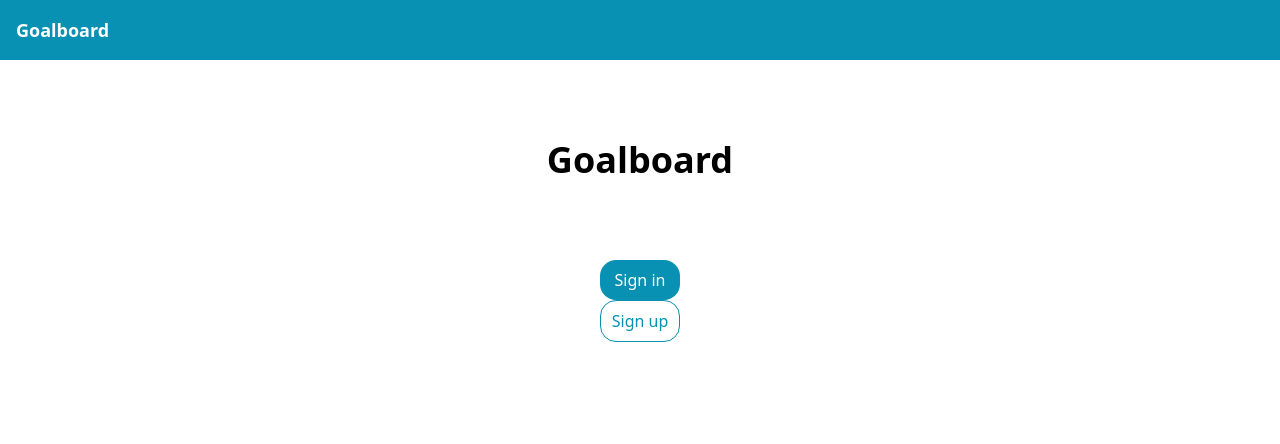
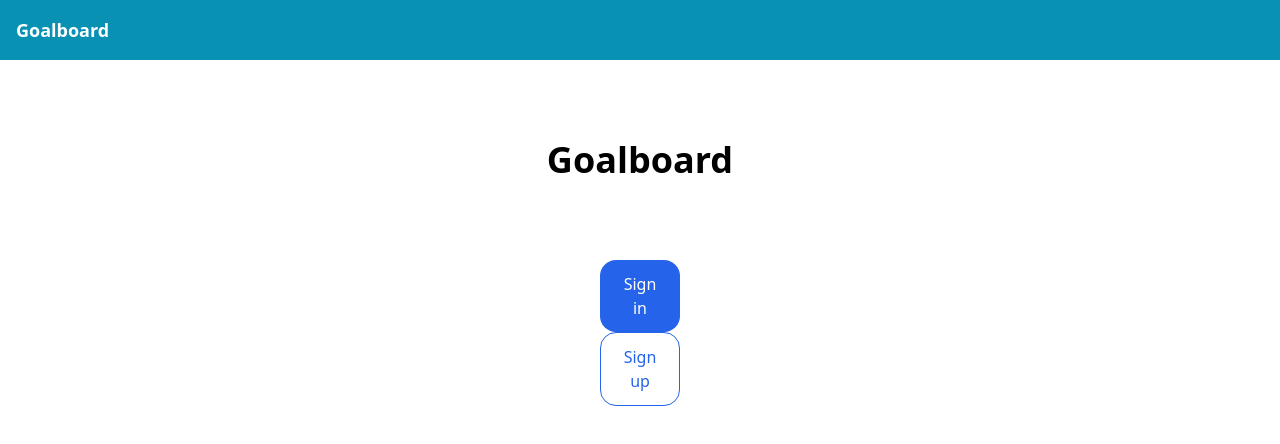
Before and after one commit to benzend/goalboard-collab, a React (Vite) app in the folder frontend/: page / in a window 1280 px wide. Shown: the top 444 px of the page. Built offline with nearby package versions, Linux system fonts and the light colour scheme.

Commit message:
refactor(btn): use a btn component to reuse and couple btn styling

```diff
--- a/frontend/package.json
+++ b/frontend/package.json
@@ -10,6 +10,7 @@
     "preview": "vite preview"
   },
   "dependencies": {
+    "classnames": "^2.5.1",
     "react": "^18.2.0",
     "react-dom": "^18.2.0",
     "react-router-dom": "^6.22.0"
--- a/frontend/src/Home.tsx
+++ b/frontend/src/Home.tsx
@@ -1,6 +1,8 @@
 import 'react';
 import { Link } from 'react-router-dom';
 import { Nav } from './components/Nav';
+import cn from 'classnames';
+import { getButtonClasses } from './components/Button';
 
 export const Home = () => {
   return (
@@ -11,13 +13,23 @@ export const Home = () => {
 
         <section>
           <Link to="/login">
-            <span className="rounded-2xl bg-cyan-600 text-white inline-block w-20 py-2">
+            <span
+              className={cn(
+                getButtonClasses('primary'),
+                'inline-block w-20 py-2 px-0'
+              )}
+            >
               Sign in
             </span>
           </Link>
           <br className="mb-6" />
           <Link to="/register">
-            <span className="rounded-2xl border border-cyan-600 text-cyan-600 inline-block w-20 py-2">
+            <span
+              className={cn(
+                getButtonClasses('outline'),
+                'inline-block w-20 py-2 px-0'
+              )}
+            >
               Sign up
             </span>
           </Link>
--- a/frontend/src/Login.tsx
+++ b/frontend/src/Login.tsx
@@ -1,6 +1,7 @@
 import { Form, Link, useNavigate } from 'react-router-dom';
 import { Nav } from './components/Nav';
 import { FormEvent, FormEventHandler } from 'react';
+import { Button } from './components/Button';
 
 export const Login = () => {
   const navigate = useNavigate();
@@ -60,12 +61,9 @@ export const Login = () => {
             <span className="text-cyan-600 underline">Sign up</span>
           </Link>
 
-          <button
-            type="submit"
-            className="fixed bottom-2 right-2 bg-cyan-500 text-white px-4 py-2 rounded-2xl"
-          >
+          <Button type="submit" className="fixed bottom-2 right-2">
             Sign in
-          </button>
+          </Button>
 
           {/**
            * TODO: Handle for password forgot
--- a/frontend/src/UserGoalsNew.tsx
+++ b/frontend/src/UserGoalsNew.tsx
@@ -1,6 +1,7 @@
 import { FormEvent, FormEventHandler } from 'react';
 import { Form, useNavigate } from 'react-router-dom';
 import { Nav } from './components/Nav';
+import { Button } from './components/Button';
 
 export const UserGoalsNew = () => {
   const navigate = useNavigate();
@@ -83,12 +84,9 @@ export const UserGoalsNew = () => {
             </select>
           </label>
 
-          <button
-            type="submit"
-            className="fixed bottom-2 right-2 bg-cyan-600 text-white px-5 py-3 rounded-2xl"
-          >
+          <Button type="submit" className="fixed bottom-2 right-2">
             Create
-          </button>
+          </Button>
         </Form>
       </main>
     </div>
--- /dev/null
+++ b/frontend/src/components/Button.tsx
@@ -0,0 +1,25 @@
+import React, { ComponentProps } from 'react';
+import cn from 'classnames';
+
+export interface ButtonProps extends ComponentProps<'button'> {
+  buttonStyleType?: ButtonStypeType;
+}
+
+export const Button: React.FunctionComponent<ButtonProps> = (props) => {
+  const extended: ComponentProps<'button'> = {
+    ...props,
+    className: cn(getButtonClasses(props.buttonStyleType), props.className),
+  };
+  return <button {...extended}>{props.children}</button>;
+};
+
+export function getButtonClasses(style: ButtonStypeType = 'primary'): string {
+  switch (style) {
+    case 'outline':
+      return 'px-5 py-3 rounded-2xl border border-primary text-primary';
+    case 'primary':
+      return 'px-5 py-3 rounded-2xl bg-primary text-white';
+  }
+}
+
+export type ButtonStypeType = 'primary' | 'outline';
--- a/frontend/tailwind.config.js
+++ b/frontend/tailwind.config.js
@@ -2,7 +2,11 @@
 export default {
   content: ['./index.html', './src/**/*.{js,ts,jsx,tsx}'],
   theme: {
-    extend: {},
+    extend: {
+      colors: {
+        primary: '#2563eb',
+      },
+    },
   },
   plugins: [],
 };
```
Also changed, not shown: 1 other file (tests, documents, lock files or other folders).
